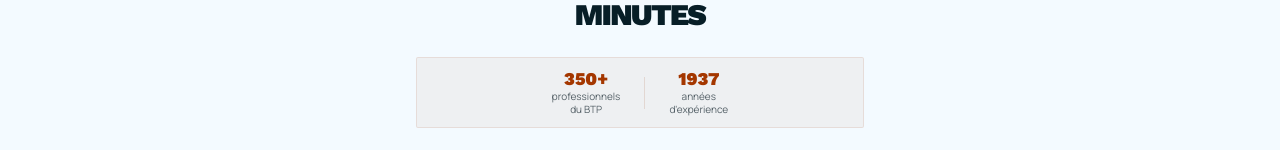
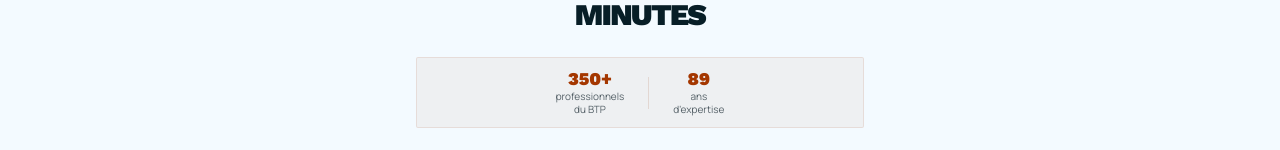
Before and after one commit to AESTE8/TVM38-DEMANDE-DEVIS, a React (Vite) app: page / in a window 1280 px wide. Shown: the part 263-413 px from the top of the page. Built offline with nearby package versions, Linux system fonts and the light colour scheme; no server answers.

Commit message:
feat(login): calcul dynamique annees experience (annee - 1937) Co-Authored-By: Claude Sonnet 4.6 <noreply@anthropic.com>

```diff
--- a/src/pages/LoginPage.tsx
+++ b/src/pages/LoginPage.tsx
@@ -109,8 +109,8 @@ export default function LoginPage() {
             </div>
             <div className="w-px h-8 bg-border/60" />
             <div className="text-center">
-              <p className="text-lg font-black text-primary font-headline leading-none">1937</p>
-              <p className="text-[10px] text-secondary font-body mt-0.5 leading-tight">années<br/>d'expérience</p>
+              <p className="text-lg font-black text-primary font-headline leading-none">{new Date().getFullYear() - 1937}</p>
+              <p className="text-[10px] text-secondary font-body mt-0.5 leading-tight">ans<br/>d'expertise</p>
             </div>
           </div>
 
```
